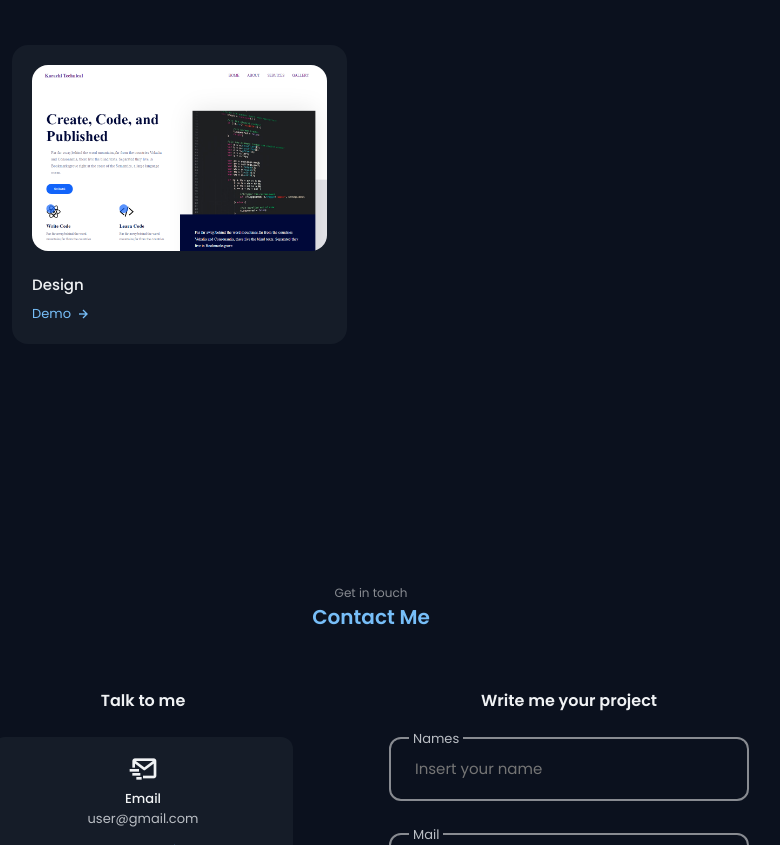
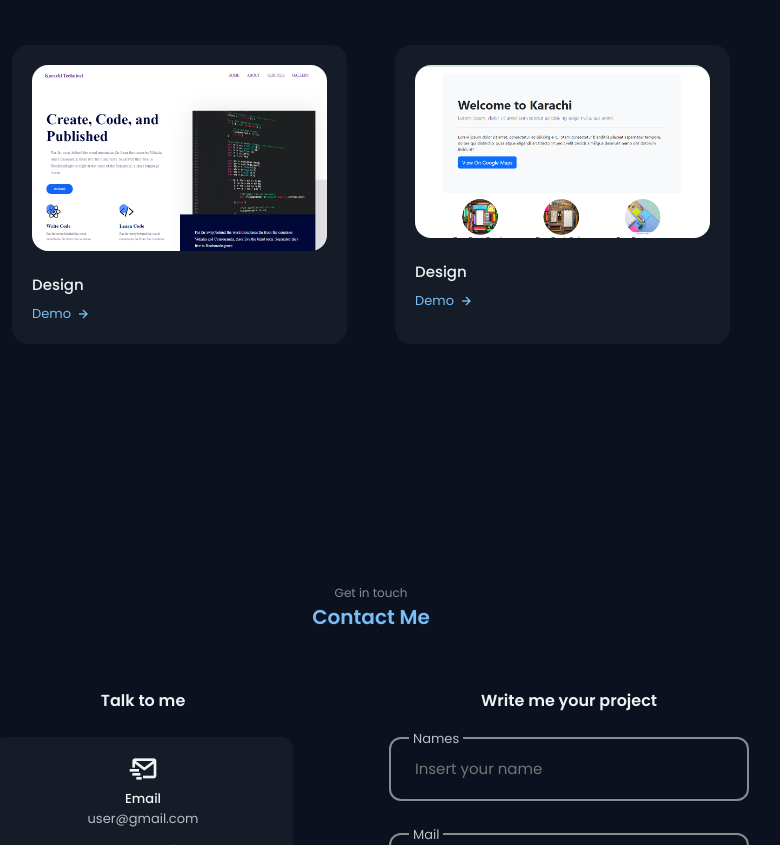
Before and after one commit to israr-faridi/Portfolio, a plain HTML site: page index.html in a window 1280 px wide. Shown: the part 2816-3661 px from the top of the page, without its empty margins (269-1049 px from the left). Drawn offline with nearby package versions, Linux system fonts and the light colour scheme.

Commit message:
Update index.html

```diff
--- a/index.html
+++ b/index.html
@@ -528,6 +528,18 @@
                     </a>
                 </a>
                 </div>
+
+                <div class="work__card mix design">
+                    <a href="https://israr-faridi.github.io/Karachi-Stationary/">
+                        <img src="./assets/img/work6.png" alt="img" class="work__img">
+
+                    <h3 class="work__title">Design</h3>
+
+                    <a href="https://israr-faridi.github.io/Karachi-Stationary/" class="work__button">
+                        Demo <i class="bx bx-right-arrow-alt work__icon"></i>
+                    </a>
+                </a>
+                </div>
             </div>
         </section>
 
```
